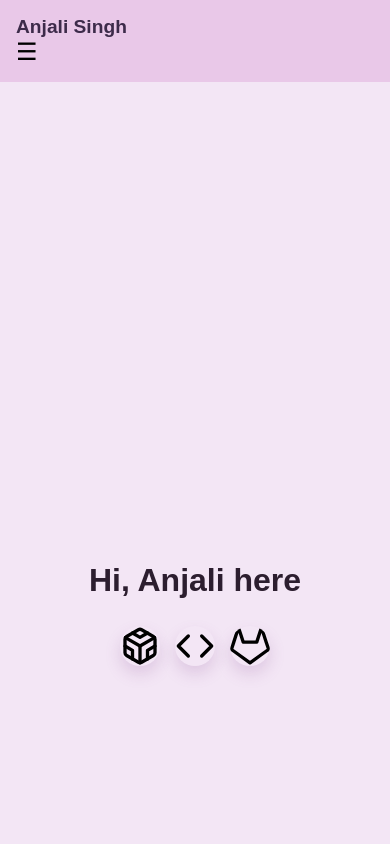
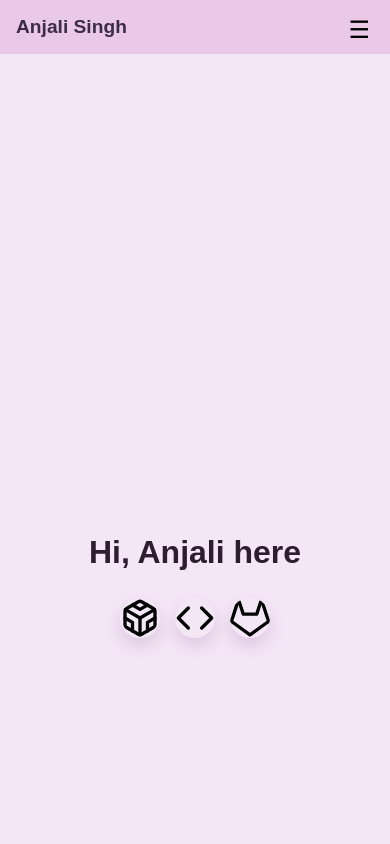
Before and after one commit to Anjalisinggh/portfolio, a React (Create React App) app: page / in a window 390 px wide. Shown: the top 844 px of the page. Built offline with nearby package versions, Linux system fonts and the light colour scheme.

Commit message:
Nav bar update

```diff
--- a/src/App.css
+++ b/src/App.css
@@ -31,6 +31,8 @@ html {
 }
 
 .navbar-left {
+  display: flex;
+  align-items: center;
   font-weight: bold;
   font-size: 1.2rem;
   color: #3d2b4a;
@@ -60,11 +62,19 @@ html {
   display: none;
   font-size: 1.5rem;
   cursor: pointer;
+
+
 }
 
 @media (max-width: 768px) {
   .hamburger {
+    color: #000;
     display: block;
+    cursor: pointer;
+
+    right: 20px;
+    position: absolute;
+
   }
 
   .navbar-right {
--- a/src/App.js
+++ b/src/App.js
@@ -66,7 +66,7 @@ function App() {
             <p>I’m a web developer and UI/UX designer who loves clean design and cool code.</p>
           </div>
           <div className="gif-container">
-            <img src="coding.gif" alt="Coding Animation" className="gif" />
+            <img src="/Coding.gif" alt="Coding Animation" className="gif" />
           </div>
         </div>
       </section>
```
